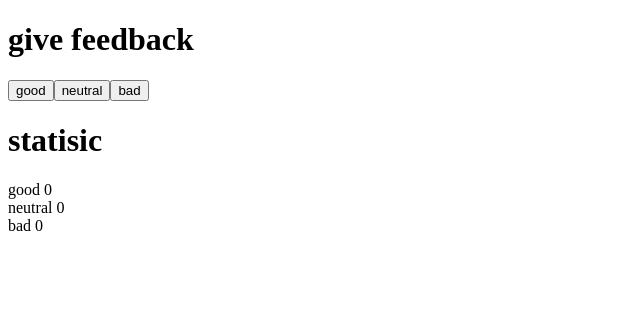
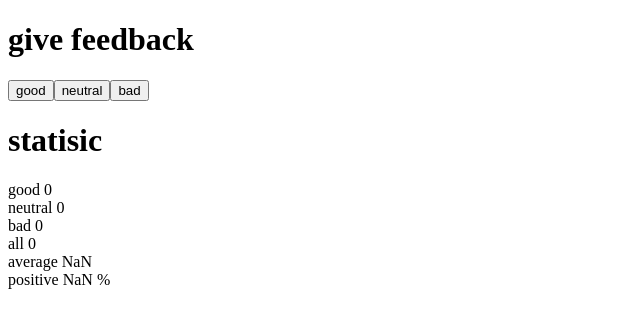
Before and after one commit to blend08/FullStackOpen, a React (Create React App) app in the folder part1/unicafe/: page / in a window 1280 px wide. Shown: the top 328 px of the page, without its empty margins (0-640 px from the left). Built offline with nearby package versions, Linux system fonts and the light colour scheme.

Commit message:
Exercise 1.7

```diff
--- a/part1/unicafe/src/App.js
+++ b/part1/unicafe/src/App.js
@@ -22,6 +22,15 @@ const App = () => {
       <div>
         bad {bad}
       </div>
+      <div>
+        all {good+neutral+bad}
+      </div>
+      <div>
+        average {((good*1)+(neutral*0)+(bad*-1))/(good+neutral+bad)}
+      </div>
+      <div>
+        positive {(good/(good+neutral+bad))*100} %
+      </div>
     </div>
   )
 }
```
